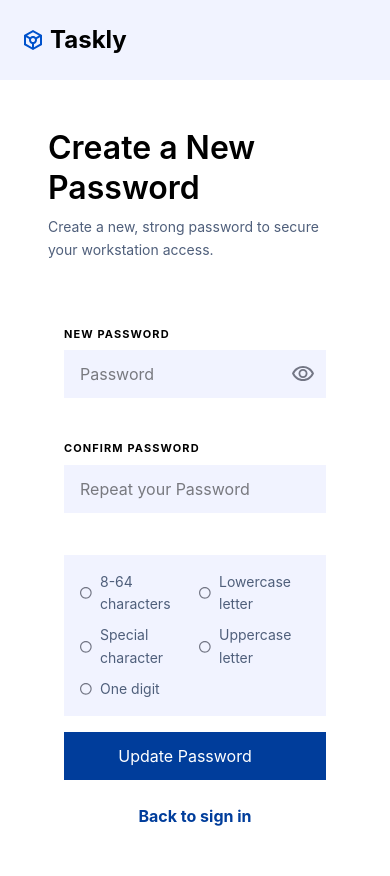
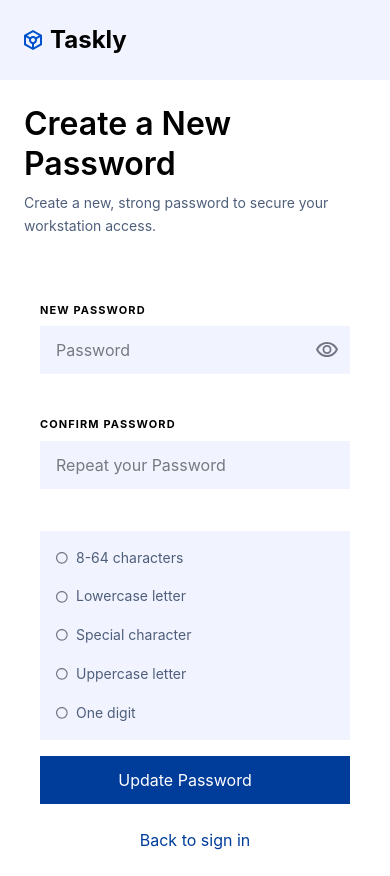
Before and after one commit to H0ssamAhmed/taskly-tasks-management, a React (Vite) app: page /reset-password in a window 390 px wide. Built offline with nearby package versions, Linux system fonts and the light colour scheme; no server answers.

Commit message:
feat: Update ResetPasswordForm to manage loading state and improve layout responsiveness

```diff
--- a/src/features/auth/components/ResetPasswordForm.tsx
+++ b/src/features/auth/components/ResetPasswordForm.tsx
@@ -28,6 +28,7 @@ const ResetPasswordForm = () => {
     const [showpass, setShowPass] = useState(false)
     const showpasshandle = () => setShowPass(!showpass)
     const submitting = async (values: ResetPassword): Promise<void> => {
+        setLoading(true)
         const payloadData: ResetPassword = {
             password: values.password,
             confirmPassword: values.confirmPassword,
@@ -51,10 +52,12 @@ const ResetPasswordForm = () => {
         // finally {
 
         // }
+        setLoading(false)
+
 
     }
     return (
-        <div className='p-12 flex flex-col bg-white items-center justify-center gap-2 w-full lg:max-w-xl'>
+        <div className='p-6 flex flex-col bg-white items-center justify-center gap-2 w-full lg:max-w-xl'>
             <div className='pb-10 flex flex-col items-start lg:items-center gap-2 w-full'>
                 <h1 className='headline-lg'>Create a New Password</h1>
                 <p className='body-md'>Create a new, strong password to secure your workstation
@@ -100,7 +103,7 @@ const ResetPasswordForm = () => {
                     <InputErrorAlert message={errors.confirmPassword && errors.confirmPassword.message} />
                 </InputLayout>
 
-                <div className='p-4 grid  grid-cols-2 gap-2 bg-surface-low col-span-2'>
+                <div className='p-4 grid  grid-cols-l md:grid-cols-2 gap-4 bg-surface-low col-span-2'>
                     <RuleRow
                         icon={rules.length ? "CheckedIcon" : "UncheckedIcon"}
                         text='8-64 characters'
@@ -139,7 +142,7 @@ const ResetPasswordForm = () => {
 
 
             </form>
-            <p className='text-slate-mid'>  <Link className='text-primary font-bold' to="/sign-in">Back to sign  in</Link></p>
+            <Link className='text-primary' to="/sign-in">Back to sign  in</Link>
         </div>
     )
 }
--- a/src/features/auth/pages/ResetPassword.tsx
+++ b/src/features/auth/pages/ResetPassword.tsx
@@ -1,10 +1,8 @@
-import React from 'react'
+
 import ResetPasswordForm from '../components/ResetPasswordForm'
 
 const ResetPassword = () => {
-    return (
-        <ResetPasswordForm />
-    )
+    return <ResetPasswordForm />
 }
 
 export default ResetPassword
```
